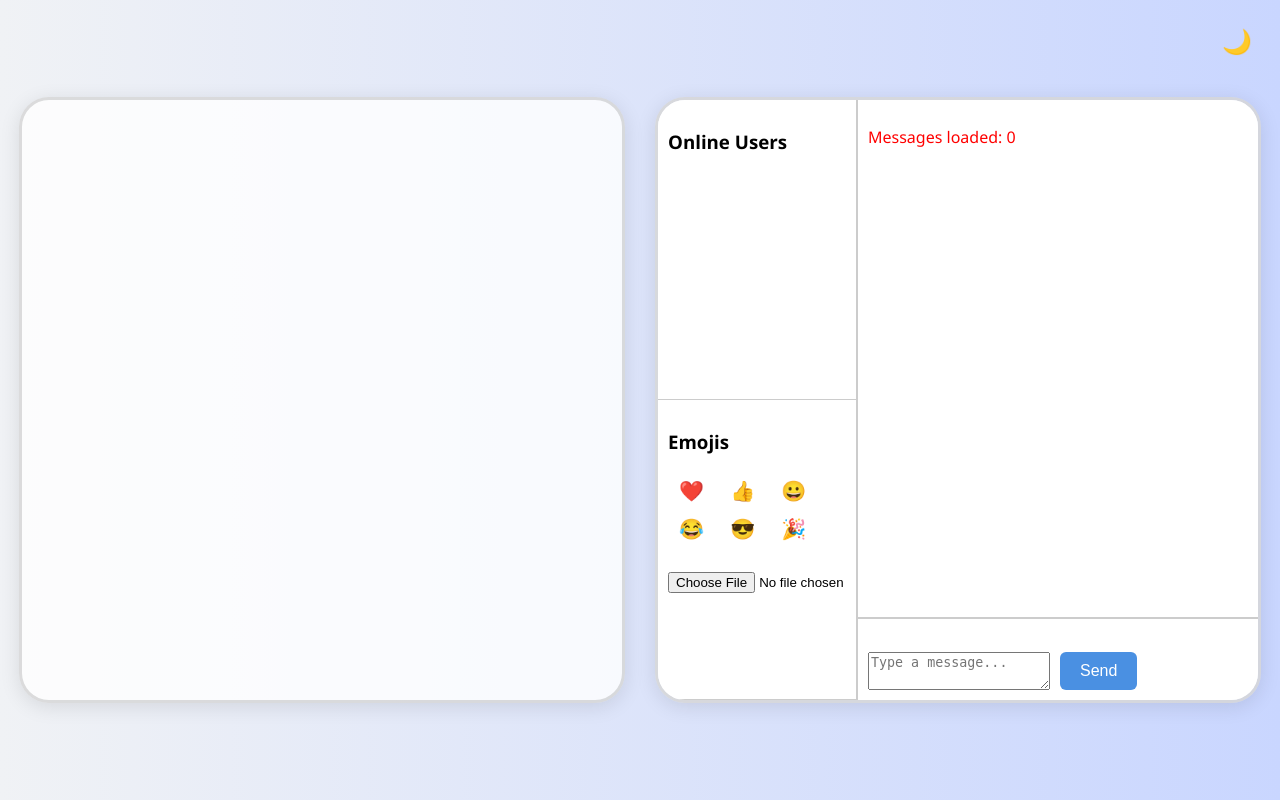
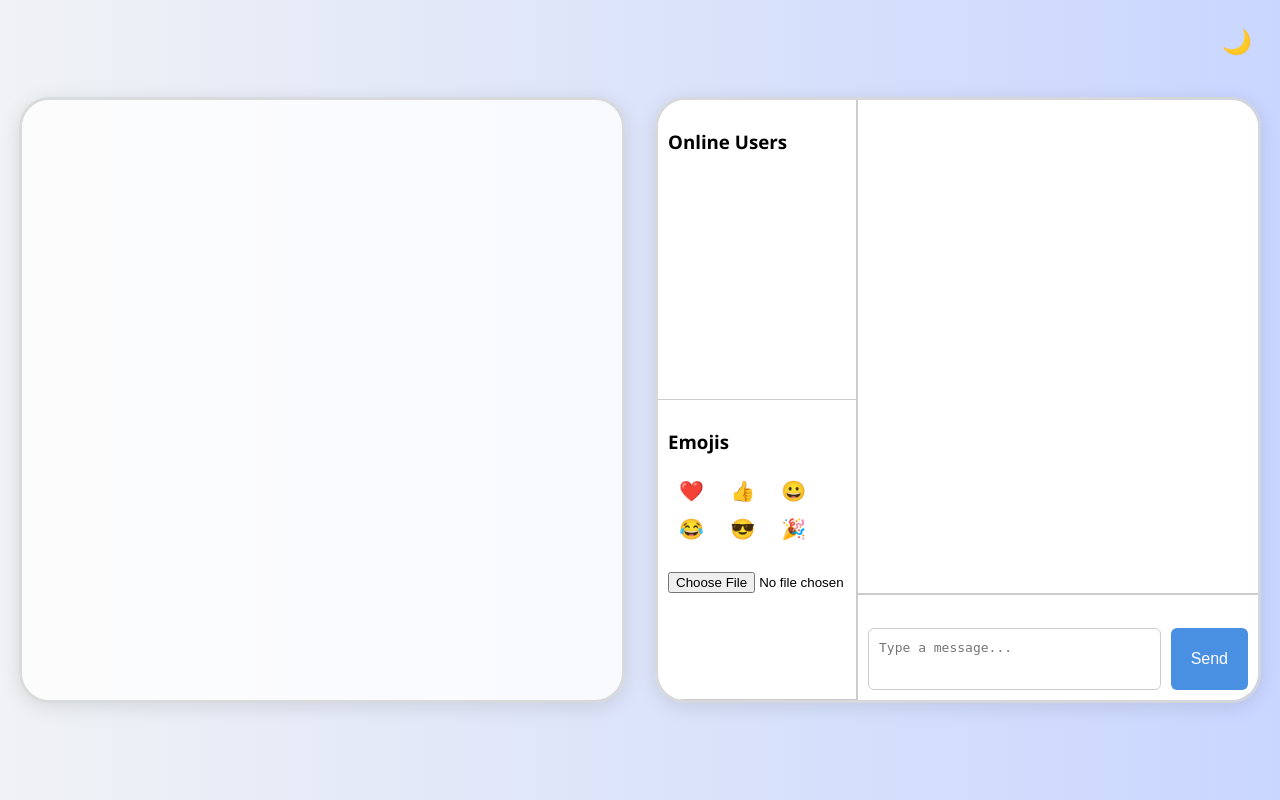
Before and after one commit to jim-kask/project-xeri, a Flask app: page /chat in a window 1280 px wide. Run offline with Flask 3, Linux system fonts and the light colour scheme; a user stored in the database is signed in; data that the repository does not hold is empty; some libraries are stand-ins or nearby versions.

Commit message:
UI: Better layout for input box and bold usernames in chat

```diff
--- a/static/style.css
+++ b/static/style.css
@@ -81,6 +81,13 @@
 .dark-mode button:hover {
     background-color: #1d6fc2;
 }
+
+.dark-mode .input-area textarea {
+  background-color: #0d1117;
+  color: #c9d1d9;
+  border: 1px solid #333;
+}
+
 
 /* === Form Fields === */
 label {
@@ -215,6 +222,18 @@
     flex: 1;
     padding: 8px;
 }
+
+.input-area textarea {
+  flex: 1;
+  padding: 10px;
+  font-size: 1em;
+  border-radius: 6px;
+  border: 1px solid #ccc;
+  resize: none; /* 🚫 Prevents resizing */
+  height: 40px;  /* ✅ Fixed height */
+  line-height: 1.4;
+}
+
 
 /* === Messaging === */
 .chat-message {
--- a/templates/chat.html
+++ b/templates/chat.html
@@ -29,11 +29,11 @@
       </div>
 
       <div class="chat-area" id="chatbox">
-        <p style="color:red;">Messages loaded: {{ messages|length }}</p>
         {% for message in messages %}
         <div class="chat-message" data-id="{{ message.id }}">
           <span>
-            {{ message.timestamp.strftime('%H:%M') }} - {{ message.username }}
+            {{ message.timestamp.strftime('%H:%M') }} - <strong>{{ message.username }}</strong>
+
             {% if message.username in muted %}
               <span class="muted-label">(muted)</span>
             {% endif %}: {{ message.text|safe }}
@@ -110,7 +110,8 @@
           div.className = 'chat-message';
           div.dataset.id = msg.id;
 
-          let inner = `<span>${msg.timestamp} - ${msg.username}: ${msg.text}</span>`;
+          let inner = `<span>${msg.timestamp} - <strong>${msg.username}</strong>: ${msg.text}</span>`;
+
           if (document.body.dataset.isMod === 'true') {
             inner += `<span class="admin-controls">
                         <button onclick="deleteMessage(${msg.id})">🗑️</button>
@@ -208,7 +209,8 @@
   oldestMessageId = data.id;
 }
 
-    let inner = `<span>${data.timestamp} - ${data.username}: ${data.text}</span>`;
+    let inner = `<span>${data.timestamp} - <strong>${data.username}</strong>: ${data.text}</span>`;
+
     if (document.body.dataset.isMod === 'true') {
       inner += `<span class="admin-controls"><button onclick="deleteMessage(${data.id})">🗑️</button></span>`;
     }
```
